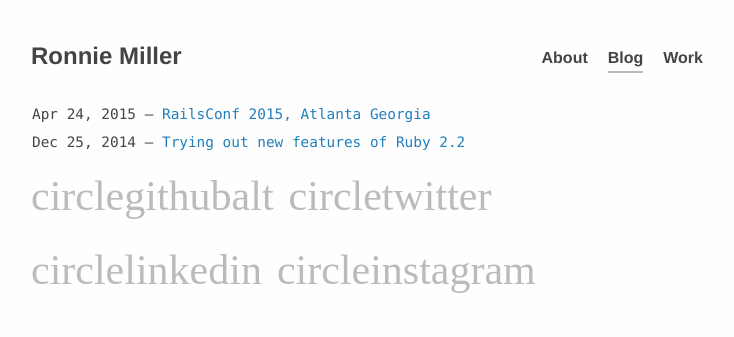
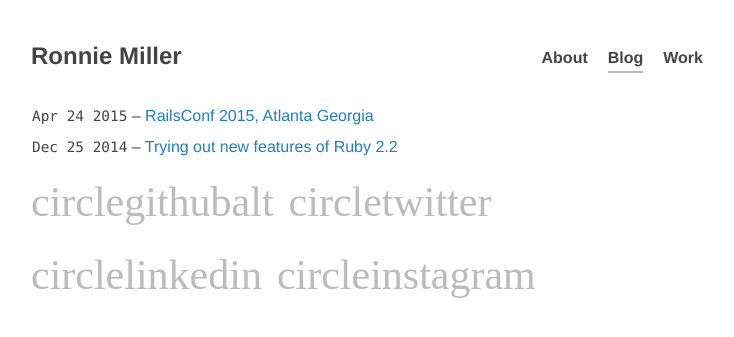
Before and after one commit to mlr/mlr.github.com, a Jekyll site: the page built from blog.md, in a window 1280 px wide. Shown: the top 337 px of the page, without its empty margins (277-1011 px from the left). Built offline with Jekyll 4.4.1, drawn with Linux system fonts in a browser that asks for light colours; some web fonts are replaced.

Commit message:
Minor change to blog page font

```diff
--- a/_includes/blog_post_links.html
+++ b/_includes/blog_post_links.html
@@ -1,2 +1,2 @@
 {% for post in site.posts %}
-  * <span class="blog-title-link">{{ post.date | date: "%b %d, %Y" }} &ndash; [{{ post.title }}]({{ post.url }})</span>{% endfor %}
+  * <span class="blog-post-date">{{ post.date | date: "%b %d %Y" }}</span> &ndash; [{{ post.title }}]({{ post.url }}){% endfor %}
--- a/_sass/_blog.scss
+++ b/_sass/_blog.scss
@@ -3,12 +3,12 @@
     li {
       margin-left: -14px;
       list-style: none;
-      font-size: 0.9em;
     }
   }
 
-  span.blog-title-link {
+  span.blog-post-date {
     font-family: Monaco, "Lucida Console", monospace;
+    font-size: 0.9em;
   }
 }
 
```
